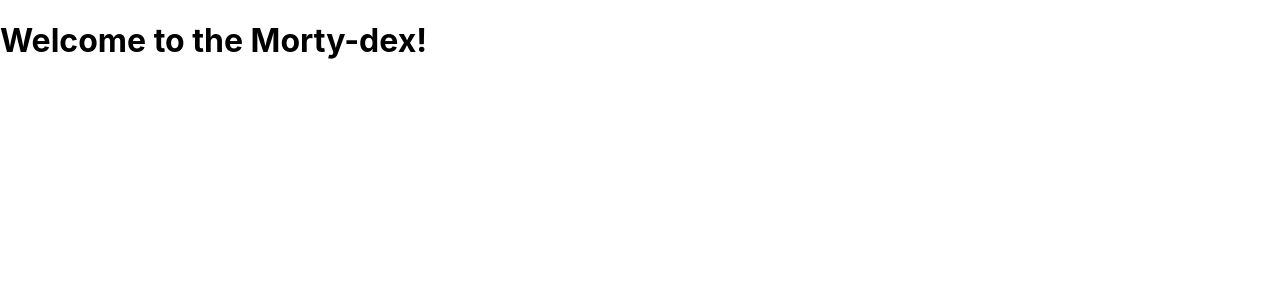
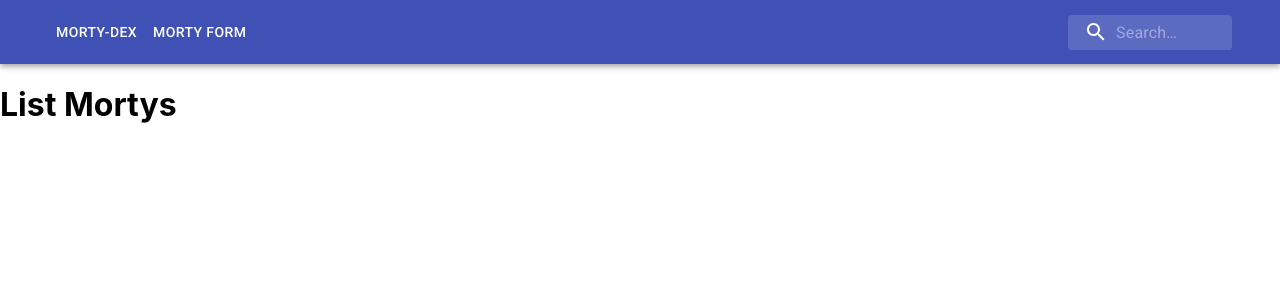
Before and after one commit to heymarz/morty-dex, a React (Create React App) app: page /mortys in a window 1280 px wide. Shown: the top 300 px of the page. Built offline with nearby package versions, Linux system fonts and the light colour scheme.

Commit message:
components

```diff
--- a/src/App.js
+++ b/src/App.js
@@ -1,11 +1,22 @@
 import React from "react";
 import Home from "./components/Home";
+import NavBar from "./components/NavBar";
+import { BrowserRouter as Router, Routes, Route } from "react-router-dom"
+import ListMortys from "./components/Mortys/ListMortys";
+import DetailMorty from "./components/Mortys/DetailMorty";
+import NewMortys from "./components/Mortys/NewMortys";
 
 function App() {
   return (
-    <div className="App">
-      <Home />
-    </div>
+    <Router>
+      <NavBar />
+        <Routes>
+          <Route path="/mortys" element= { <ListMortys />} />
+          <Route path="/mortys/new" element= { <NewMortys />} />
+          <Route path="/mortys/id" element= { <DetailMorty />} />
+          <Route exact path="/" element= { <Home />} />
+        </Routes>
+    </Router>
   );
 }
 
--- /dev/null
+++ b/src/components/Mortys/ListMortys.jsx
@@ -0,0 +1,11 @@
+import React from 'react'
+
+const ListMortys = () => {
+  return (
+    <div>
+      <h1>List Mortys</h1>
+    </div>
+  )
+}
+
+export default ListMortys
--- /dev/null
+++ b/src/components/Mortys/NewMortys.jsx
@@ -0,0 +1,11 @@
+import React from 'react'
+
+const NewMortys = () => {
+  return (
+    <div>
+      <h1>New Morty</h1>
+    </div>
+  )
+}
+
+export default NewMortys
```
